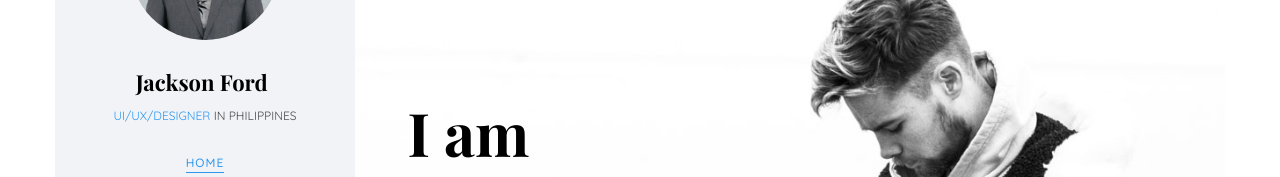
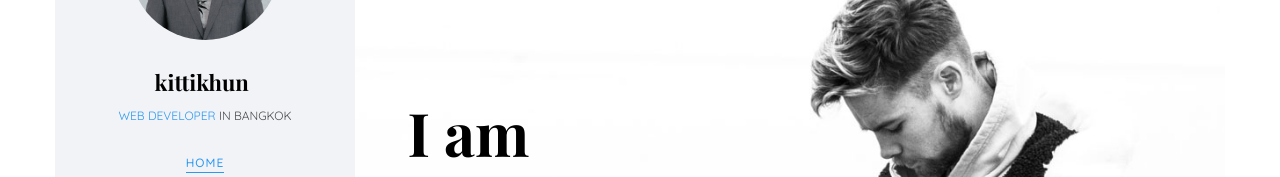
Before and after one commit to kittikhun62/Portfolio.github.io, a plain HTML site: page index.html in a window 1280 px wide. Shown: the part 155-332 px from the top of the page. Drawn offline with nearby package versions, Linux system fonts and the light colour scheme; files whose address does not match are found by name; a web font is replaced by a local one.

Commit message:
chage name

```diff
--- a/index.html
+++ b/index.html
@@ -57,8 +57,8 @@
 		<aside id="colorlib-aside" role="complementary" class="border js-fullheight">
 			<div class="text-center">
 				<div class="author-img" style="background-image: url(images/about.jpg);"></div>
-				<h1 id="colorlib-logo"><a href="index.html">Jackson Ford</a></h1>
-				<span class="position"><a href="#">UI/UX/Designer</a> in Philippines</span>
+				<h1 id="colorlib-logo"><a href="index.html">kittikhun</a></h1>
+				<span class="position"><a href="#">Web Developer </a> in Bangkok</span>
 			</div>
 			<nav id="colorlib-main-menu" role="navigation" class="navbar">
 				<div id="navbar" class="collapse">
```
